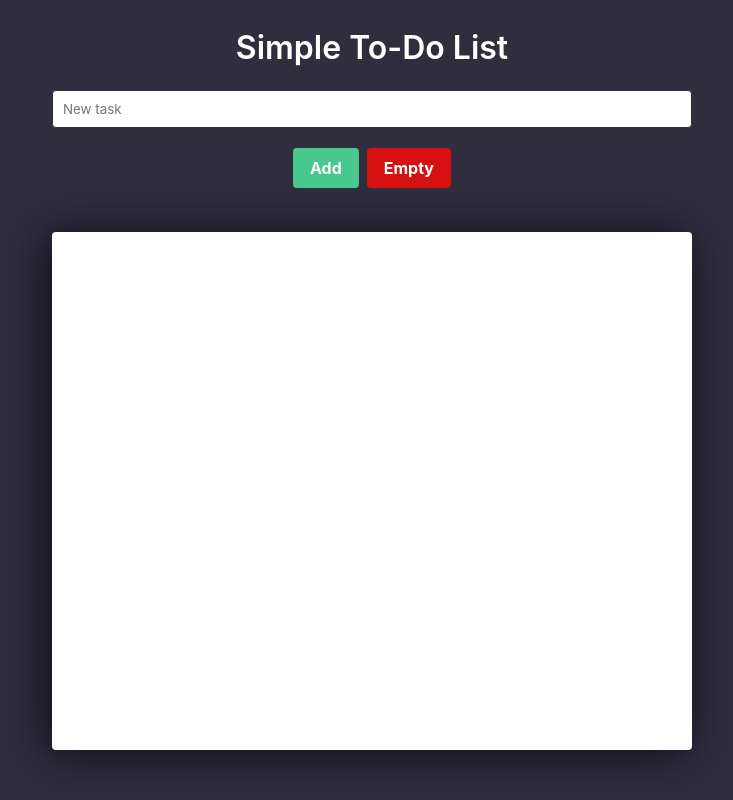
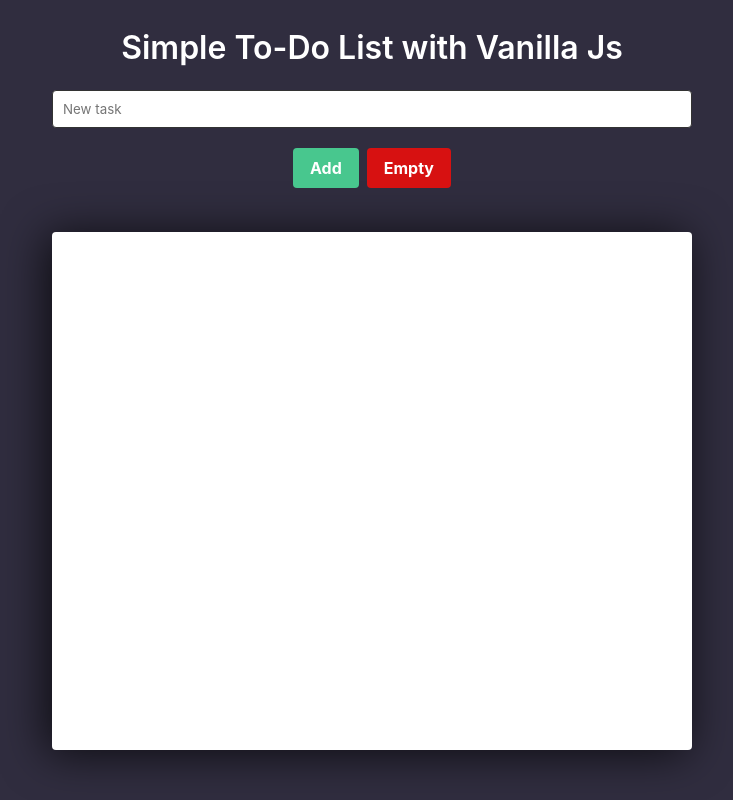
Before and after one commit to lauraadan/Simple-TodoList-VanillaJS, a plain HTML site: page index.html in a window 1280 px wide. Shown: the whole page, without its empty margins (268-1001 px from the left). Drawn offline with nearby package versions, Linux system fonts and the light colour scheme.

Commit message:
finish project

```diff
--- a/index.html
+++ b/index.html
@@ -11,7 +11,7 @@
 </head>
 <body>
 
-    <h1 class="title">Simple To-Do List</h1>
+    <h1 class="title">Simple To-Do List with Vanilla Js</h1>
 
     <div class="newTask">
         <form action="">
--- a/index.js
+++ b/index.js
@@ -15,7 +15,7 @@ const handleClick = (event) => {
         <button class="btn-remove"><i class="fa-solid fa-trash-can"></i></button>
     </div>`;
 
-  // DELETE TASK Funcion para el botón remove de cada tarea
+  // DELETE TASK
   const todoList = document.querySelectorAll(".todo button");
   for (let i = 0; i < todoList.length; i++) {
     const element = todoList[i];
```
Also changed, not shown: 1 other file.
